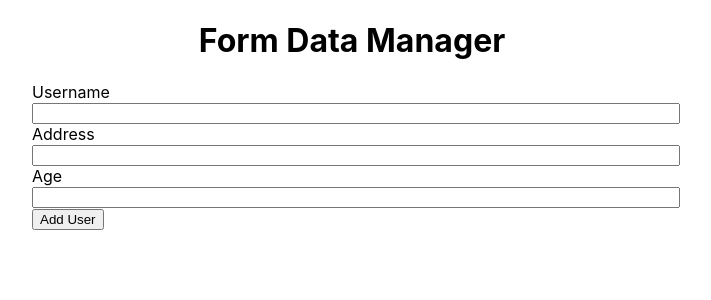
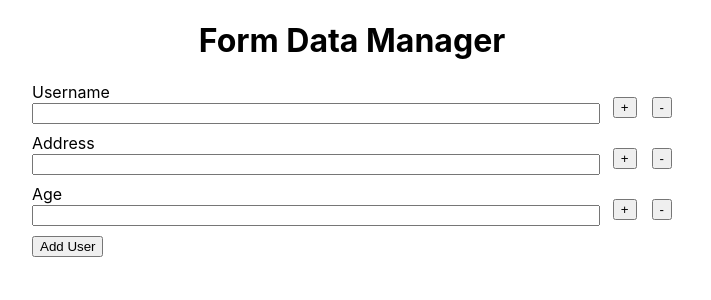
Before and after one commit to GlebHelg/react-complete-guide, a React (Create React App) app in the folder 8 - Complete Project/MyImplementation/user-counter/: page / in a window 1280 px wide. Shown: the top 300 px of the page, without its empty margins (288-999 px from the left). Built offline with nearby package versions, Linux system fonts and the light colour scheme.

Commit message:
8 - myImplementation - restructure for adding or removing formfields dynamicly

```diff
--- a/8 - Complete Project/MyImplementation/user-counter/src/components/FormDataManager/FormDataManager.jsx
+++ b/8 - Complete Project/MyImplementation/user-counter/src/components/FormDataManager/FormDataManager.jsx
@@ -2,31 +2,6 @@ import InputForm from '../InputForm/InputForm';
 import FormDataRenderer from '../FormDataRenderer/FormDataRenderer';
 import {useState} from 'react';
 
-const inputFormPropsGenerator = () => {
-
-    const inputFields = [
-        {
-            inputType: "text",
-            inputLabel: "Username",
-            inputId: "UsrName"
-        },{
-            inputType: "text",
-            inputLabel: "Address",
-            inputId: "Address"
-        },
-        {
-            inputType: "number",
-            inputLabel: "Age",
-            inputId: "UserAge"
-        },
-        {
-            inputType: "submit",
-            inputId: "addUser",
-            inputValue: "Add User"
-        }
-    ];
-    return inputFields;
-};
 
 const FormDataManager = () => {
 
@@ -36,8 +11,7 @@ const FormDataManager = () => {
     return (
         <div>
             <h1>Form Data Manager</h1>
-            <InputForm inputFieldsList = {inputFormPropsGenerator()}
-                       parentUserList = {userList}
+            <InputForm parentUserList = {userList}
                        parentSetUserList = {setUserList}/>
             <FormDataRenderer formData={userList}
                               parentSetUserList = {setUserList}/>
--- a/8 - Complete Project/MyImplementation/user-counter/src/components/InputForm/InputField/InputField.css
+++ b/8 - Complete Project/MyImplementation/user-counter/src/components/InputForm/InputField/InputField.css
@@ -1,7 +1,16 @@
+.input-field-and-btn-wrapper{
+    width: inherit;
+    display: flex;
+}
+
 .input-field-div{
     text-align: left;
     width: inherit;
 }
+.remove-input-field-btn{
+    margin: 15px 0 15px 15px;
+}
+
 .input-field-div-submitBtn{
     text-align: left;
 }
@@ -9,5 +18,5 @@
 
 }
 .input-field{
-    width: inherit;
+    width: 99%;
 }
--- a/8 - Complete Project/MyImplementation/user-counter/src/components/InputForm/InputField/InputField.jsx
+++ b/8 - Complete Project/MyImplementation/user-counter/src/components/InputForm/InputField/InputField.jsx
@@ -12,9 +12,13 @@ const InputField = (props) => {
                               value={props.value}/>;
 
     return (
-        <div className={'input-field-div'+(!props.end ? '' : '-submitBtn')}>
-            {inputLabel}{!props.end ? <br /> : null}
-            {inputField}{!props.end ? <br /> : null}
+        <div className="input-field-and-btn-wrapper">
+            <div className={'input-field-div'+(!props.end ? '' : '-submitBtn')}>
+                {inputLabel}{!props.end ? <br /> : null}
+                {inputField}{!props.end ? <br /> : null}
+            </div>
+            {!props.end ? <button className="remove-input-field-btn">+</button> : null}
+            {!props.end ? <button className="remove-input-field-btn">-</button> : null}
         </div>
     );
 }
--- a/8 - Complete Project/MyImplementation/user-counter/src/components/InputForm/InputForm.jsx
+++ b/8 - Complete Project/MyImplementation/user-counter/src/components/InputForm/InputForm.jsx
@@ -31,9 +31,35 @@ const addFormElementsToParentState = (e, userList, setUserList) => {
     setUserList([...userList, formValues]);
 };
 
+const inputFormRowList = () => {
+
+    const inputFields = [
+        {
+            inputType: "text",
+            inputLabel: "Username",
+            inputId: "UsrName"
+        },{
+            inputType: "text",
+            inputLabel: "Address",
+            inputId: "Address"
+        },
+        {
+            inputType: "number",
+            inputLabel: "Age",
+            inputId: "UserAge"
+        },
+        {
+            inputType: "submit",
+            inputId: "addUser",
+            inputValue: "Add User"
+        }
+    ];
+    return inputFields;
+};
+
 const InputForm = (props) => {
     console.log(props);
-    const inputFieldsListJsx = GenerateHtmlFromInputList(props.inputFieldsList);
+    const inputFieldsListJsx = GenerateHtmlFromInputList(inputFormRowList());
 
     return (
         <div className="input-form-div" >
```
